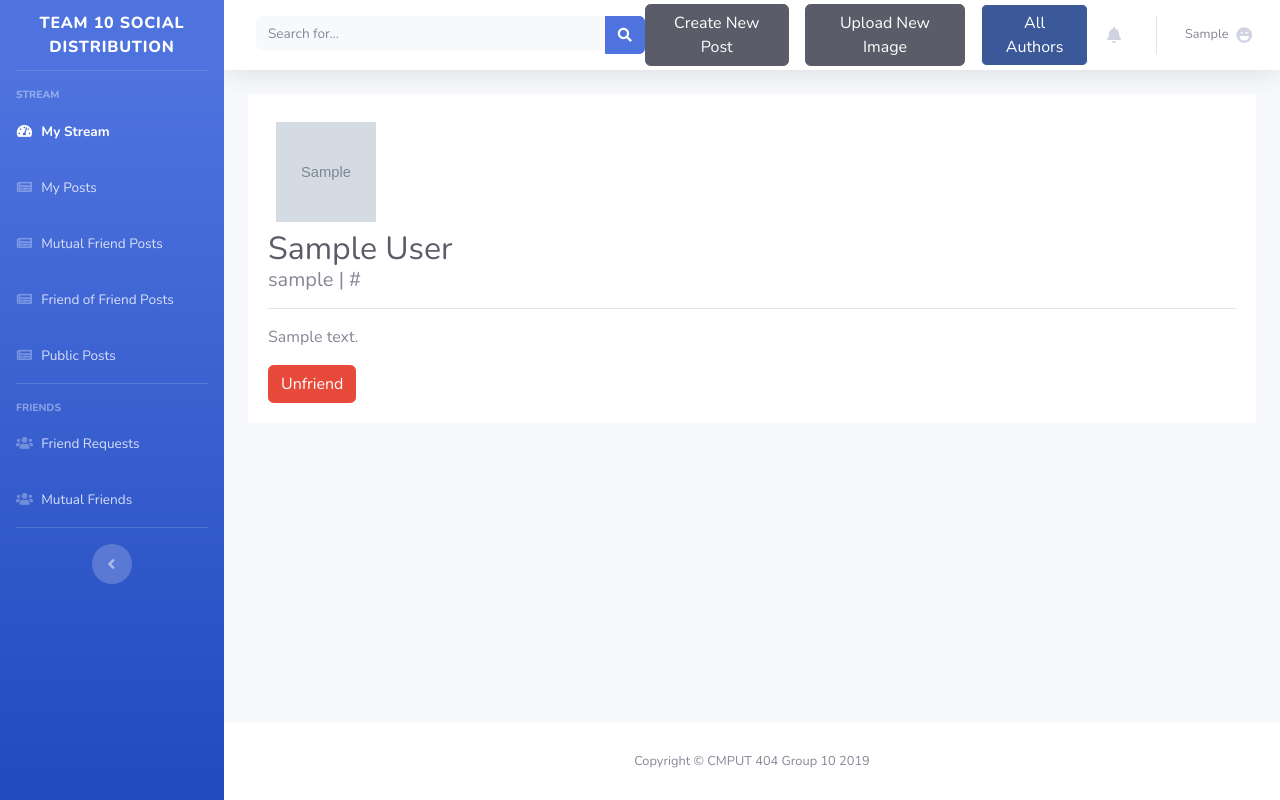
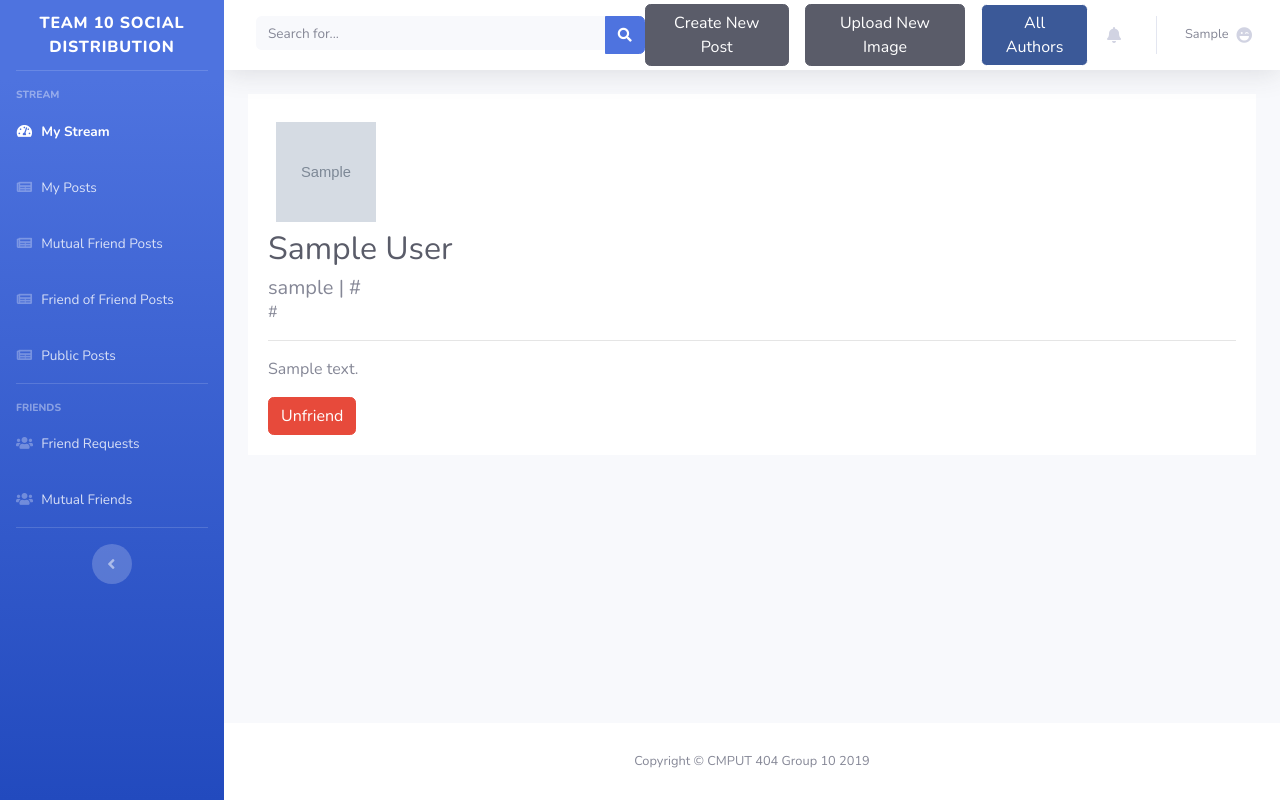
Before and after one commit to olivaC/group-cmput404-project, a Django app: page /author/00000000-0000-0000-0000-000000000001 in a window 1280 px wide. Run offline with Django 3.2, Linux system fonts and the light colour scheme; a user stored in the database is signed in; tables that the repository leaves empty hold one stand-in row (values such as "Sample post"); grey boxes marked "Sample" are stand-in pictures; some libraries are stand-ins or nearby versions.

Commit message:
#30 add user remote host name

```diff
--- a/app/templates/index.html
+++ b/app/templates/index.html
@@ -27,7 +27,7 @@
 
                         {% if post.remote %}
                             <a href="{% url "app:author_remote" %}?host={{ post.author.url }}" class="ml-2 font-weight-bold text-primary">
-                                {{ post.author.username }}
+                                {{ post.author.username }} | {{ post.author.host_url }}
                             </a>
                         {% else %}
                             <a href="/author/{{ post.author.id }}" class="ml-2 font-weight-bold text-primary">
--- a/app/templates/posts/foaf_posts.html
+++ b/app/templates/posts/foaf_posts.html
@@ -26,9 +26,8 @@
                         {% endif %}
 
                         {% if post.remote %}
-                            <a href="{% url "app:author_remote" %}?host={{ post.author.url }}"
-                               class="ml-2 font-weight-bold text-primary">
-                                {{ post.author.username }}
+                            <a href="{% url "app:author_remote" %}?host={{ post.author.url }}" class="ml-2 font-weight-bold text-primary">
+                                {{ post.author.username }} | {{ post.author.host_url }}
                             </a>
                         {% else %}
                             <a href="/author/{{ post.author.id }}" class="ml-2 font-weight-bold text-primary">
--- a/app/templates/posts/mutual_friend_posts.html
+++ b/app/templates/posts/mutual_friend_posts.html
@@ -26,9 +26,8 @@
                         {% endif %}
 
                         {% if post.remote %}
-                            <a href="{% url "app:author_remote" %}?host={{ post.author.url }}"
-                               class="ml-2 font-weight-bold text-primary">
-                                {{ post.author.username }}
+                            <a href="{% url "app:author_remote" %}?host={{ post.author.url }}" class="ml-2 font-weight-bold text-primary">
+                                {{ post.author.username }} | {{ post.author.host_url }}
                             </a>
                         {% else %}
                             <a href="/author/{{ post.author.id }}" class="ml-2 font-weight-bold text-primary">
--- a/app/templates/posts/post_detail.html
+++ b/app/templates/posts/post_detail.html
@@ -24,7 +24,7 @@
                 {% if post.remote %}
                     <a href="{% url "app:author_remote" %}?host={{ post.author.url }}"
                        class="ml-2 font-weight-bold text-primary">
-                        {{ post.author.username }}
+                        {{ post.author.username }} | {{ post.author.host_url }}
                     </a>
                 {% else %}
                     <a href="/author/{{ post.author.id }}" class="ml-2 font-weight-bold text-primary">
@@ -38,7 +38,7 @@
         <div class="collapse show" id="collapseCardExample{{ post.id }}">
             <div class="card-body">
                 <h5 class="mb-0 text-gray-800">{{ post.title }}</h5>
-                <p class="mb-0 small text-gray">{{ post.description}}</p>
+                <p class="mb-0 small text-gray">{{ post.description }}</p>
                 <p class="small text-gray">{{ post.published|timezone:"America/Edmonton" }}</p>
                 <hr>
                 <p class="m-4">{{ post.get_content }}</p>
--- a/app/templates/posts/public_posts.html
+++ b/app/templates/posts/public_posts.html
@@ -24,9 +24,8 @@
                         {% endif %}
 
                         {% if post.remote %}
-                            <a href="{% url "app:author_remote" %}?host={{ post.author.url }}"
-                               class="ml-2 font-weight-bold text-primary">
-                                {{ post.author.username }}
+                            <a href="{% url "app:author_remote" %}?host={{ post.author.url }}" class="ml-2 font-weight-bold text-primary">
+                                {{ post.author.username }} | {{ post.author.host_url }}
                             </a>
                         {% else %}
                             <a href="/author/{{ post.author.id }}" class="ml-2 font-weight-bold text-primary">
--- a/app/templates/posts/remote_post_detail.html
+++ b/app/templates/posts/remote_post_detail.html
@@ -24,7 +24,7 @@
                 {% if post.remote %}
                     <a href="{% url "app:author_remote" %}?host={{ post.author.url }}"
                        class="ml-2 font-weight-bold text-primary">
-                        {{ post.author.username }}
+                        {{ post.author.username }} | {{ post.author.host_url }}
                     </a>
                 {% else %}
                     <a href="/author/{{ post.author.id }}" class="ml-2 font-weight-bold text-primary">
@@ -38,7 +38,7 @@
         <div class="collapse show" id="collapseCardExample{{ post.id }}">
             <div class="card-body">
                 <h5 class="mb-0 text-gray-800">{{ post.title }}</h5>
-                <p class="mb-0 small text-gray">{{ post.description}}</p>
+                <p class="mb-0 small text-gray">{{ post.description }}</p>
                 <p class="small text-gray">{{ post.published|timezone:"America/Edmonton" }}</p>
                 <hr>
                 <p class="m-4">{{ post.get_content }}</p>
--- a/app/templates/profile.html
+++ b/app/templates/profile.html
@@ -15,14 +15,19 @@
                  src="https://www.betwext.com/wp-content/uploads/2018/09/blank-profile-picture-973460_640.png"/>
         {% endif %}
 
-        <h1 class="m-0 h2 text-gray-800">{{ author.user.first_name }} {{ author.user.last_name }}</h1>
-        <div class="h5">
+        {% if author.remote %}
+            <h1 class="mb-2 h2 text-gray-800">{{ author.first_name }} {{ author.last_name }}</h1>
+        {% else %}
+            <h1 class="mb-2 h2 text-gray-800">{{ author.user.first_name }} {{ author.user.last_name }}</h1>
+        {% endif %}
+        <div class="m-0 h5">
             {{ author.username }}
             {% if author.github_url is not None %}
                 <p style="display:inline;">| {{ author.github_url }}</p>
             {% endif %}
 
         </div>
+        <p class="m-0"> {{ author.host_url }}</p>
 
         <hr>
         {% if author.bio is not None %}
@@ -32,11 +37,12 @@
         {% if author.remote %}
             {% if friends %}
                 <a href="{% url 'app:unfriend_remote_mutual' uuid=author.uuid %}?host={{ author.host_url }}"
-                                   class="btn btn-danger">Unfriend</a>
-{#            {% elif author in pending %}#}
-{#                <a href="" class="btn btn-warning">Pending</a>#}
+                   class="btn btn-danger">Unfriend</a>
+                {#            {% elif author in pending %}#}
+                {#                <a href="" class="btn btn-warning">Pending</a>#}
             {% else %}
-                <a href="{% url 'app:add_remote_friend' uuid=author.uuid %}?host={{ author.host_url }}" class="btn btn-success">Add Friend</a>
+                <a href="{% url 'app:add_remote_friend' uuid=author.uuid %}?host={{ author.host_url }}"
+                   class="btn btn-success">Add Friend</a>
             {% endif %}
         {% else %}
             {% if author in friends %}
```
